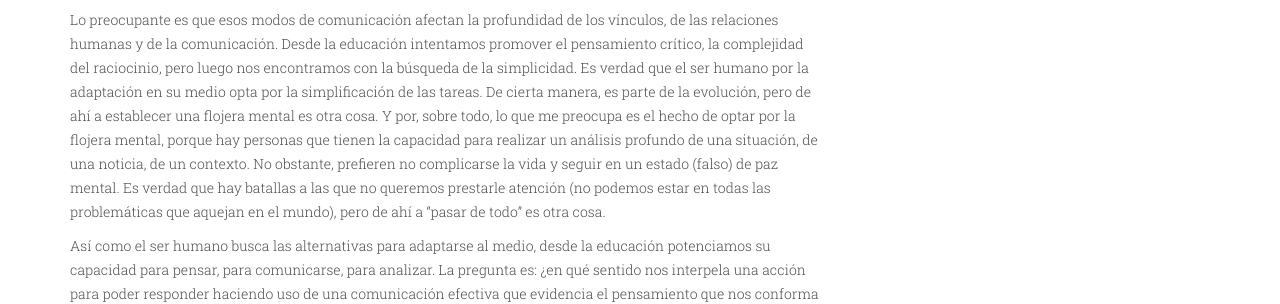
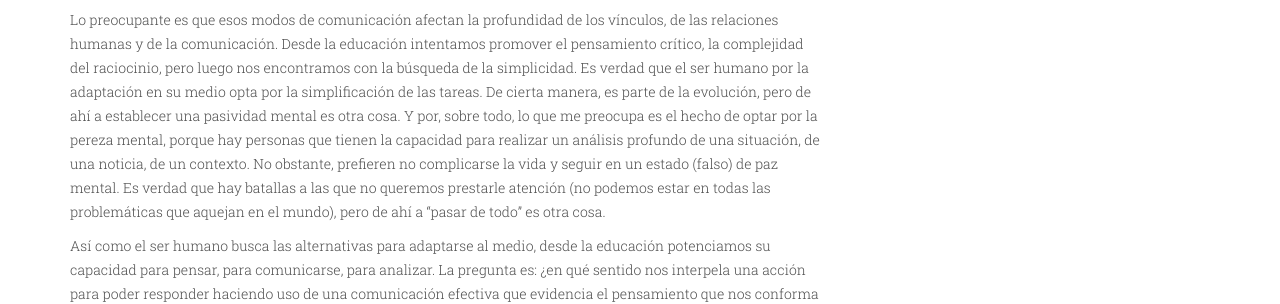
Before and after one commit to valeskacabrera/valeskacabrera.github.io, a Jekyll site: the page built from _posts/2026-08-21-la-comunicacion-humana.markdown, in a window 1280 px wide. Shown: the part 1247-1551 px from the top of the page. Built offline with Jekyll 4.4.1, drawn with Linux system fonts in a browser that asks for light colours; some web fonts are replaced.

Commit message:
Update 2026-08-21-la-comunicacion-humana.markdown

```diff
--- a/_posts/2026-08-21-la-comunicacion-humana.markdown
+++ b/_posts/2026-08-21-la-comunicacion-humana.markdown
@@ -11,7 +11,7 @@
 
 Hace unos días leí la publicación de la psicóloga Pilar Sordo titulada “Es cada vez más difícil generar conversaciones reales”. Ella hacía referencia a la crisis que atraviesa la comunicación humana y el impacto del diálogo interno (cada vez más reducido) y su efecto en la salud mental. Aunque la comunicación es un aspecto que se analiza desde diferentes áreas, quisiera guiar este escrito hacia la educación. Con el vocabulario expresamos lo que nos sucede en el interior (pensamientos), todo ello materializado en gestos tan cotidianos como la **escritura** la cual, en el último tiempo, se ha combinado con el uso de emoticones para el intercambio del lenguaje —para expresar lo que sentimos enviamos una carita 😀— y, en el caso de la **escucha**, con expresiones pre-hechas que escuchamos o vemos en redes sociales una y otra vez, siendo frases copiadas para interactuar usando una jerga actual. Como si hablar o escribir reducido y mal estuviera de moda.
 
-Lo preocupante es que esos modos de comunicación afectan la profundidad de los vínculos, de las relaciones humanas y de la comunicación. Desde la educación intentamos promover el pensamiento crítico, la complejidad del raciocinio, pero luego nos encontramos con la búsqueda de la simplicidad. Es verdad que el ser humano por la adaptación en su medio opta por la simplificación de las tareas. De cierta manera, es parte de la evolución, pero de ahí a establecer una flojera mental es otra cosa. Y por, sobre todo, lo que me preocupa es el hecho de optar por la flojera mental, porque hay personas que tienen la capacidad para realizar un análisis profundo de una situación, de una noticia, de un contexto. No obstante, prefieren no complicarse la vida y seguir en un estado (falso) de paz mental. Es verdad que hay batallas a las que no queremos prestarle atención (no podemos estar en todas las problemáticas que aquejan en el mundo), pero de ahí a “pasar de todo” es otra cosa.
+Lo preocupante es que esos modos de comunicación afectan la profundidad de los vínculos, de las relaciones humanas y de la comunicación. Desde la educación intentamos promover el pensamiento crítico, la complejidad del raciocinio, pero luego nos encontramos con la búsqueda de la simplicidad. Es verdad que el ser humano por la adaptación en su medio opta por la simplificación de las tareas. De cierta manera, es parte de la evolución, pero de ahí a establecer una pasividad mental es otra cosa. Y por, sobre todo, lo que me preocupa es el hecho de optar por la pereza mental, porque hay personas que tienen la capacidad para realizar un análisis profundo de una situación, de una noticia, de un contexto. No obstante, prefieren no complicarse la vida y seguir en un estado (falso) de paz mental. Es verdad que hay batallas a las que no queremos prestarle atención (no podemos estar en todas las problemáticas que aquejan en el mundo), pero de ahí a “pasar de todo” es otra cosa.
 
 Así como el ser humano busca las alternativas para adaptarse al medio, desde la educación potenciamos su capacidad para pensar, para comunicarse, para analizar. La pregunta es: ¿en qué sentido nos interpela una acción para poder responder haciendo uso de una comunicación efectiva que evidencia el pensamiento que nos conforma como personas? Considerando que la educación es al largo de la vida y que esas cualidades que aprendemos desde el primer año de escolarización siguen su camino de reaprender. Pongo un ejemplo muy simple: una maestra de lenguaje tiene deficiencias en la comunicación con las familias y con sus estudiantes se da cuenta de ello y para “mejorar” recurre a la IA para responder los correos de manera más cordial. ¿Qué habilidades mejora? Quizás el resultado es que esas familias reciben una respuesta más acorde a su rol, pero luego en persona no se evidencia esa cordialidad mostrada en el escrito del correo. O al revés, personas que presencialmente se ven obligadas a interactuar dando respuestas monosílabas —o con silencios amables— y que no consideran que el cuidado de las relaciones parte de la palabra, de la atención, de la escucha y de responder al otro.
 
```
